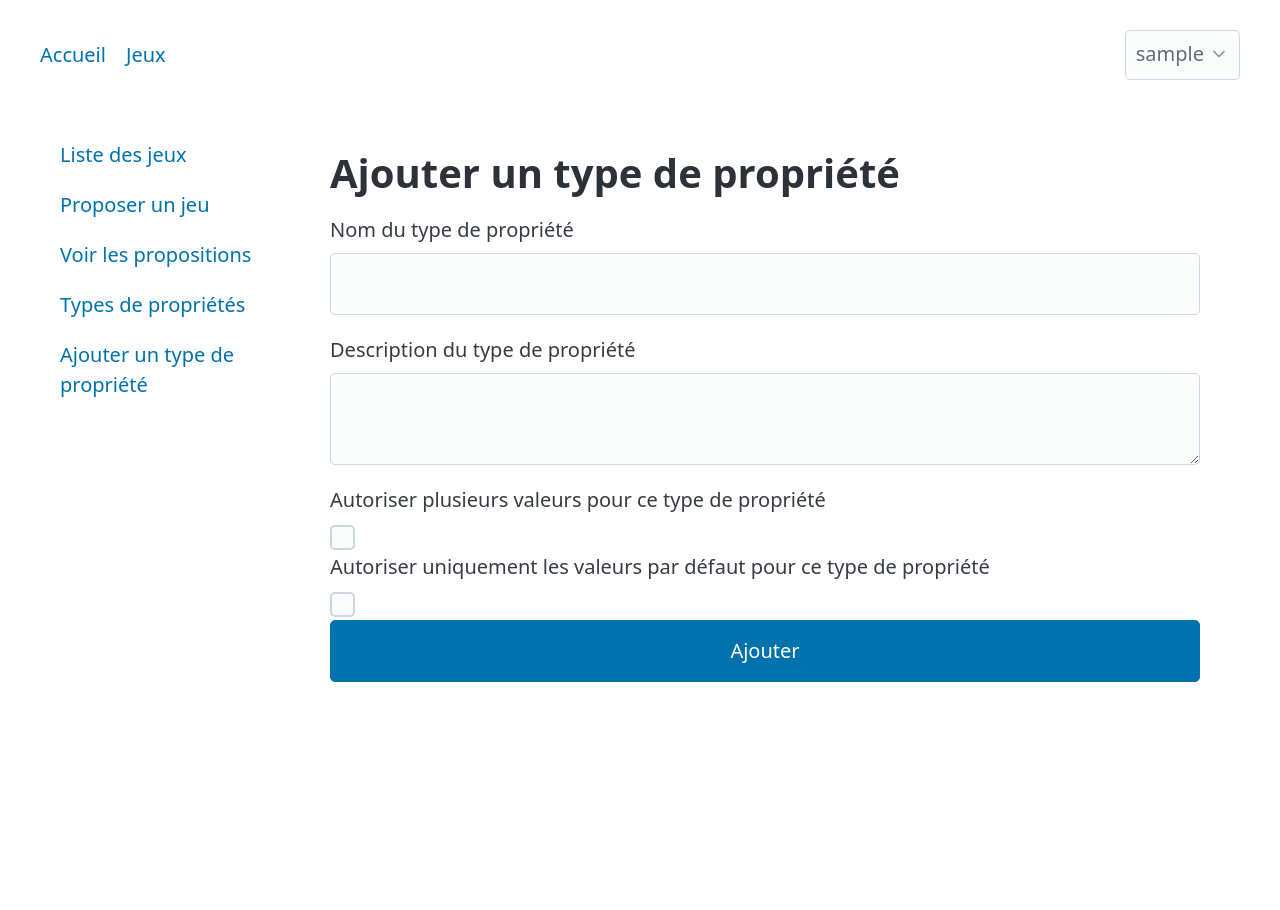
After one commit to paradoxisme-dev/bddjdr, a Flask app: page /game/property_types/add in a window 1280 px wide. The commit adds this page. Run offline with Flask 3, Linux system fonts and the light colour scheme; a user stored in the database is signed in; tables that the repository leaves empty hold one stand-in row (values such as "Sample post"); some libraries are stand-ins or nearby versions.

Commit message:
Ajout de type de propriété

```diff
--- a/blueprint/game.py
+++ b/blueprint/game.py
@@ -1,8 +1,8 @@
 from flask import Blueprint, render_template, redirect, url_for
 from flask_login import login_required, current_user
-from database import GameProposal, ApprovedGame, Game
+from database import GameProposal, ApprovedGame, Game, GamePropertyType
 from flask_wtf import FlaskForm
-from wtforms import StringField, TextAreaField
+from wtforms import StringField, TextAreaField, BooleanField
 import datetime
 
 game_bp = Blueprint('game', __name__, url_prefix='/game')
@@ -87,3 +87,37 @@ def reject_game(proposal_id):
         return redirect(url_for('game.list_games'))
     else:
         return "Proposition non trouvée", 404
+
+# route pour la gestion des types de propriétés des jeux
+
+
+class ProposePropertyTypeForm(FlaskForm):
+    name = StringField('Nom du type de propriété')
+    description = TextAreaField('Description du type de propriété')
+    multiple_values_allowed = BooleanField('Autoriser plusieurs valeurs pour ce type de propriété')
+    only_default_values_allowed = BooleanField('Autoriser uniquement les valeurs par défaut pour ce type de propriété')
+
+
+@game_bp.route('/property_types/')
+@login_required
+def list_property_types():
+    property_types = GamePropertyType.select()
+    return render_template('game/property_types.html', property_types=property_types)
+
+
+@game_bp.route('/property_types/add', methods=['GET', 'POST'])
+@login_required
+def add_property_type():
+    if not current_user.is_admin:
+        return "Accès refusé", 403
+
+    form = ProposePropertyTypeForm()  # Réutilisation du formulaire pour la simplicité
+    if form.validate_on_submit():
+        GamePropertyType.create(
+            name=form.name.data,
+            description=form.description.data,
+            multiple_values_allowed=form.multiple_values_allowed.data,
+            only_default_values_allowed=form.only_default_values_allowed.data
+        )
+        return redirect(url_for('game.list_property_types'))
+    return render_template('game/add_property_type.html', form=form)
--- /dev/null
+++ b/templates/game/add_property_type.html
@@ -0,0 +1,32 @@
+{% extends 'game/base.html' %}
+
+{% block game_content %}
+    <h1>Ajouter un type de propriété</h1>
+    <form method="POST">
+        {{ form.hidden_tag() }}
+        <div class="form-group">
+            {{ form.name.label(class="form-label") }}
+            {{ form.name(class="form-control") }}
+            {% if form.name.errors %}
+                <div class="text-danger">
+                    {% for error in form.name.errors %}
+                        <span>{{ error }}</span>
+                    {% endfor %}
+                </div>
+            {% endif %}
+        </div>
+        <div class="form-group">
+            {{ form.description.label(class="form-label") }}
+            {{ form.description(class="form-control") }}
+        </div>
+        <div class="form-group">
+            {{ form.multiple_values_allowed.label(class="form-check-label") }}
+            {{ form.multiple_values_allowed(class="form-check-input") }}
+        </div>
+        <div class="form-group">
+            {{ form.only_default_values_allowed.label(class="form-check-label") }}
+            {{ form.only_default_values_allowed(class="form-check-input") }}
+        </div>
+        <button type="submit" class="btn btn-primary">Ajouter</button>
+    </form>
+{% endblock %}
--- a/templates/game/base.html
+++ b/templates/game/base.html
@@ -38,6 +38,10 @@
                 {% else %}
                     <li><a href="{{ url_for('game.view_proposals') }}">Mes propositions</a></li>
                 {% endif %}
+                <li><a href="{{ url_for('game.list_property_types') }}">Types de propriétés</a></li>
+                {% if current_user.is_admin %}
+                    <li><a href="{{ url_for('game.add_property_type') }}">Ajouter un type de propriété</a></li>
+                {% endif %}
             </ul>
         </nav>
     </aside>
```
Also changed, not shown: templates/game/property_types.html (added, +22 -0 lines).
